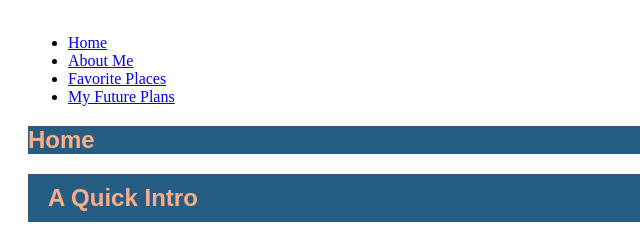
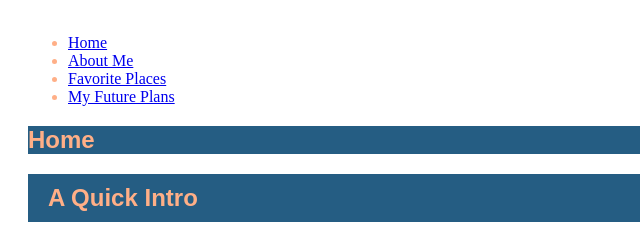
Before and after one commit to mgibson2019/helloworld, a plain HTML site: page index.html in a window 1280 px wide. Shown: the top 239 px of the page, 0-640 px from the left. Drawn offline with Linux system fonts and the light colour scheme.

Commit message:
ul styling

```diff
--- a/style.css
+++ b/style.css
@@ -48,3 +48,6 @@ table, th, td {
   ol {
       color: #ffaf87;
   }
+  ul{
+      color: #ffaf87;
+  }
```
